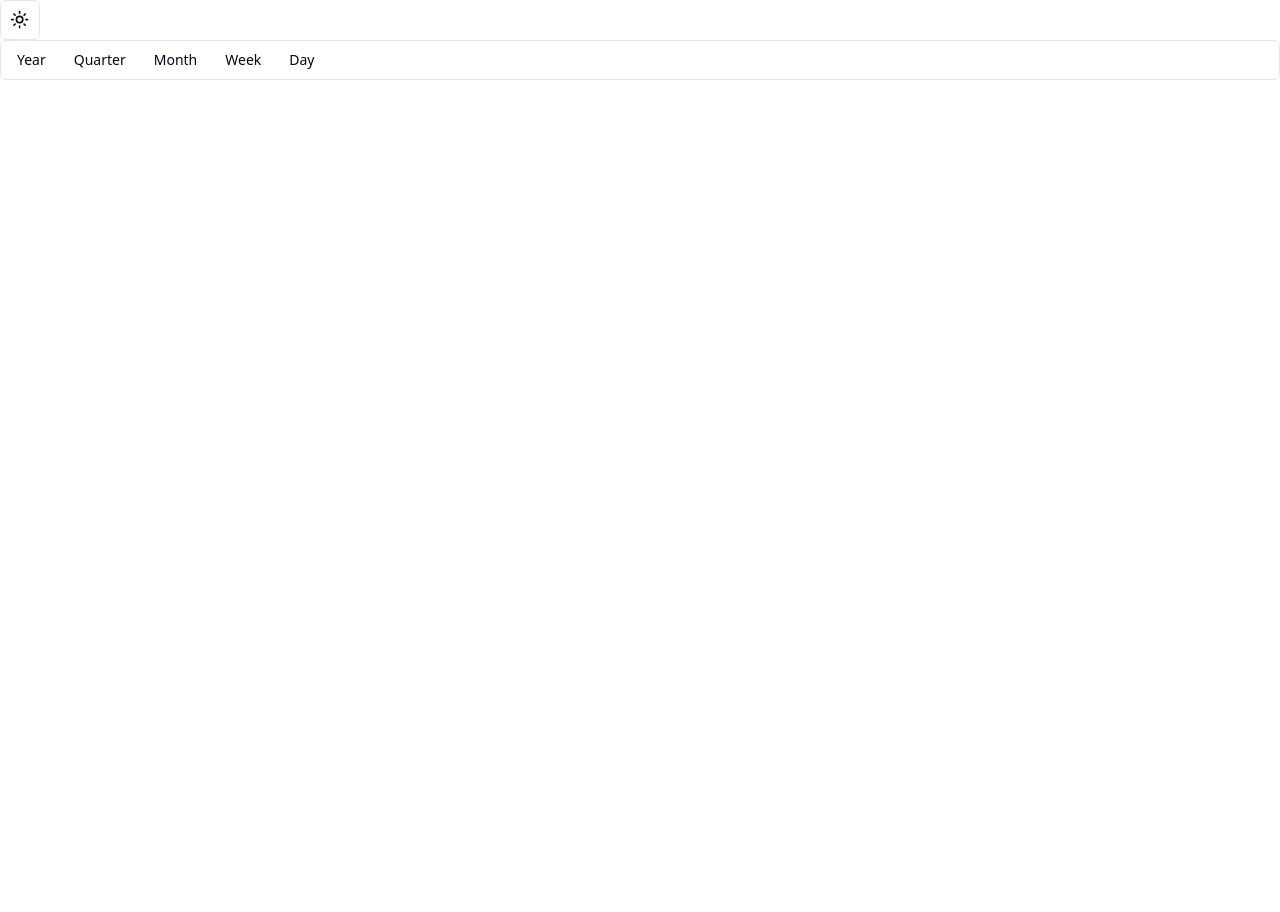
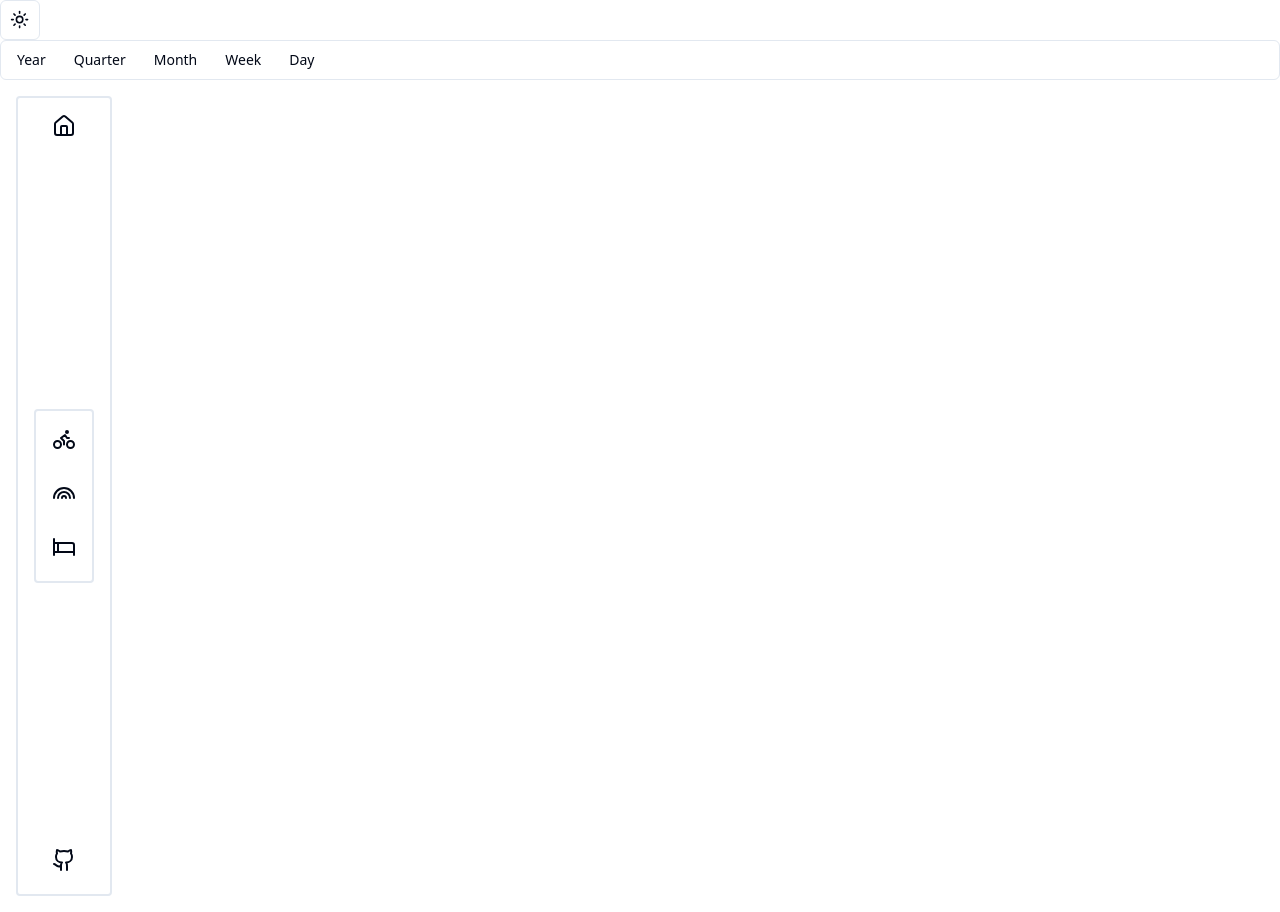
Before and after one commit to realalexis/FrontLifeSheet, a React (Vite) app: page /home in a window 1280 px wide. Before the commit the page ends 800 px from the top, so only its background shows below. Built offline with nearby package versions, Linux system fonts and the light colour scheme.

Commit message:
add sidebar

```diff
--- a/package.json
+++ b/package.json
@@ -13,6 +13,7 @@
     "@radix-ui/react-dropdown-menu": "^2.0.6",
     "@radix-ui/react-menubar": "^1.0.4",
     "@radix-ui/react-slot": "^1.0.2",
+    "@radix-ui/react-tooltip": "^1.0.7",
     "class-variance-authority": "^0.7.0",
     "clsx": "^2.1.1",
     "lucide-react": "^0.373.0",
@@ -20,6 +21,7 @@
     "react": "^18.2.0",
     "react-dom": "^18.2.0",
     "react-plotly.js": "^2.6.0",
+    "react-router-dom": "^6.23.0",
     "tailwind-merge": "^2.3.0",
     "tailwindcss-animate": "^1.0.7"
   },
--- a/src/App.tsx
+++ b/src/App.tsx
@@ -7,14 +7,18 @@ import {
   } from "@/components/ui/menubar"
 import { ThemeProvider } from "@/components/theme-provider"
 import { ModeToggle } from "@/components/mode-toggle";
-
+import {Home} from "@/pages/Home.tsx";
+import { Route, BrowserRouter as Router, Routes } from 'react-router-dom'
+import {Sidebar} from "@/components/Sidebar.tsx";
 const App = () =>{
     return (
         <ThemeProvider>
+            <Router>
                 <div>
                     <ModeToggle />
                     {/* <GraphPanel /> */}
                     {/* <Button>Click me</Button> */}
+
                     <Menubar>
                         <MenubarMenu>
                             <MenubarTrigger>Year</MenubarTrigger>
@@ -24,7 +28,18 @@ const App = () =>{
                             <MenubarTrigger>Day</MenubarTrigger>
                         </MenubarMenu>
                     </Menubar>
+                    <div className="flex">
+                        <Sidebar />
+
+                        <Routes>
+                            <Route path="/home" element={<Home /> }/>
+                            <Route path="/mood" element={<Home /> }/>
+                            <Route path="/sport" element={<Home /> }/>
+                            <Route path="/sleep" element={<Home />}/>
+                        </Routes>
                     </div>
+                </div>
+            </Router>
         </ThemeProvider>
     )
 }
--- /dev/null
+++ b/src/components/Sidebar.tsx
@@ -0,0 +1,78 @@
+//icon
+import { Home } from 'lucide-react';
+import { Rainbow } from 'lucide-react';
+import { Bed } from 'lucide-react';
+import { Bike } from 'lucide-react';
+import { Github } from 'lucide-react';
+
+
+import {NavLink} from "react-router-dom";
+//shadcn
+import {
+    Tooltip,
+    TooltipContent,
+    TooltipProvider,
+    TooltipTrigger,
+} from "@/components/ui/tooltip"
+
+export const Sidebar = () => {
+    return(
+        <TooltipProvider>
+            <nav className="h-screen rounded-sm border-2  p-4 m-4 flex flex-col justify-between items-center">
+                <NavLink to="/home">
+                    <Tooltip>
+                        <TooltipTrigger>
+                            <Home/>
+                        </TooltipTrigger>
+                        <TooltipContent>
+                            <p>Home</p>
+                        </TooltipContent>
+                    </Tooltip>
+                </NavLink>
+                <div className="flex flex-col  rounded-sm border-2 p-4 gap-6">
+                    <NavLink to="/sport">
+                        <Tooltip>
+                            <TooltipTrigger>
+                                <Bike/>
+                            </TooltipTrigger>
+                            <TooltipContent>
+                                <p>Sport</p>
+                            </TooltipContent>
+                        </Tooltip>
+                    </NavLink>
+                    <NavLink to="/mood">
+                        <Tooltip>
+                            <TooltipTrigger>
+                                <Rainbow/>
+                            </TooltipTrigger>
+                            <TooltipContent>
+                                <p>Mood</p>
+                            </TooltipContent>
+                        </Tooltip>
+                    </NavLink>
+                    <NavLink to="/sleep">
+                        <Tooltip>
+                            <TooltipTrigger>
+                                <Bed />
+                            </TooltipTrigger>
+                            <TooltipContent>
+                                <p>Sleep</p>
+                            </TooltipContent>
+                        </Tooltip>
+                    </NavLink>
+                </div>
+
+                <NavLink to="https://github.com/realalexis/FrontLifeSheet">
+                    <Tooltip>
+                        <TooltipTrigger>
+                            <Github/>
+                        </TooltipTrigger>
+                        <TooltipContent>
+                            <p>Github</p>
+                        </TooltipContent>
+                    </Tooltip>
+                </NavLink>
+            </nav>
+        </TooltipProvider>
+    )
+}
--- /dev/null
+++ b/src/components/ui/tooltip.tsx
@@ -0,0 +1,28 @@
+import * as React from "react"
+import * as TooltipPrimitive from "@radix-ui/react-tooltip"
+
+import { cn } from "@/lib/utils"
+
+const TooltipProvider = TooltipPrimitive.Provider
+
+const Tooltip = TooltipPrimitive.Root
+
+const TooltipTrigger = TooltipPrimitive.Trigger
+
+const TooltipContent = React.forwardRef<
+  React.ElementRef<typeof TooltipPrimitive.Content>,
+  React.ComponentPropsWithoutRef<typeof TooltipPrimitive.Content>
+>(({ className, sideOffset = 4, ...props }, ref) => (
+  <TooltipPrimitive.Content
+    ref={ref}
+    sideOffset={sideOffset}
+    className={cn(
+      "z-50 overflow-hidden rounded-md border bg-popover px-3 py-1.5 text-sm text-popover-foreground shadow-md animate-in fade-in-0 zoom-in-95 data-[state=closed]:animate-out data-[state=closed]:fade-out-0 data-[state=closed]:zoom-out-95 data-[side=bottom]:slide-in-from-top-2 data-[side=left]:slide-in-from-right-2 data-[side=right]:slide-in-from-left-2 data-[side=top]:slide-in-from-bottom-2",
+      className
+    )}
+    {...props}
+  />
+))
+TooltipContent.displayName = TooltipPrimitive.Content.displayName
+
+export { Tooltip, TooltipTrigger, TooltipContent, TooltipProvider }
--- /dev/null
+++ b/src/pages/Home.tsx
@@ -0,0 +1,7 @@
+ export const Home = () => {
+    return(
+        <div className="flex justify-center items-center w-screen">
+            <section className="w-96 h-96 bg-white"></section>
+        </div>
+    )
+ }
```
Also changed, not shown: 1 other file (tests, documents, lock files or other folders). Lines whose indentation alone changed are shown as unchanged.
